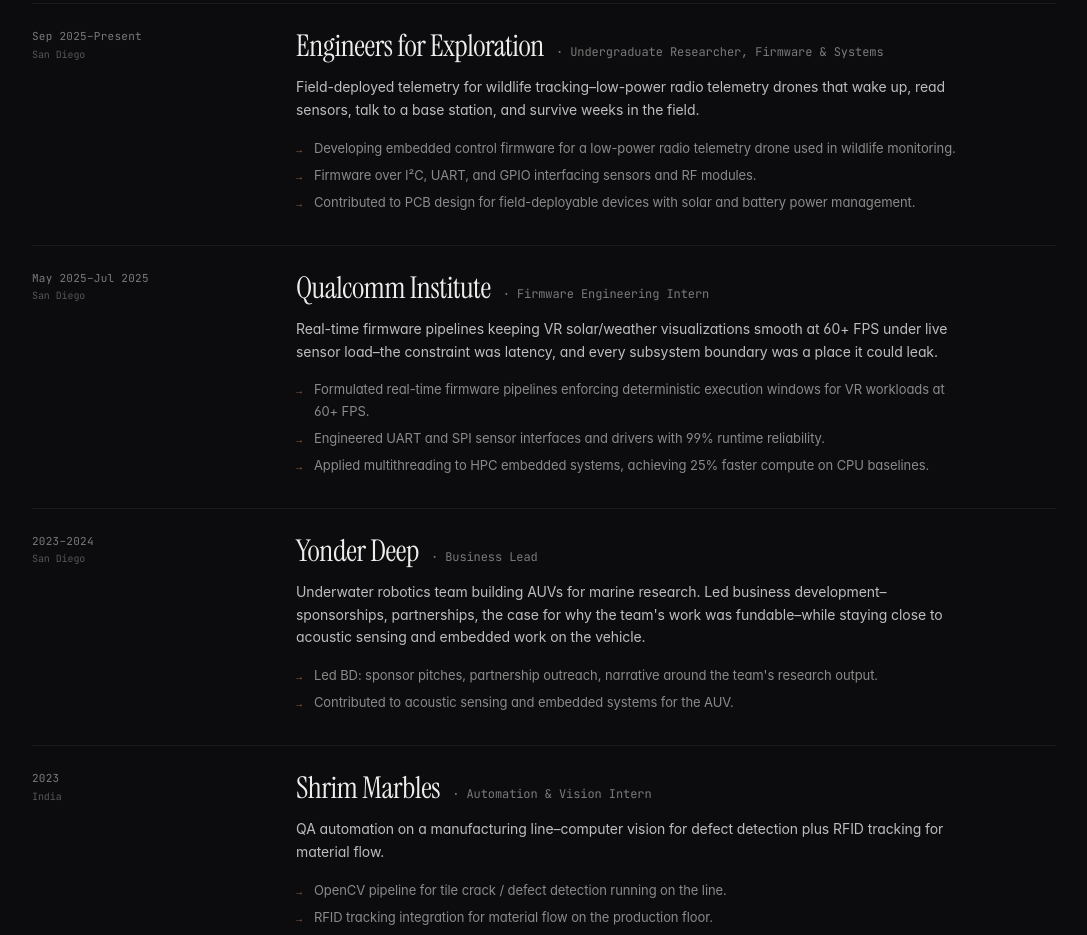
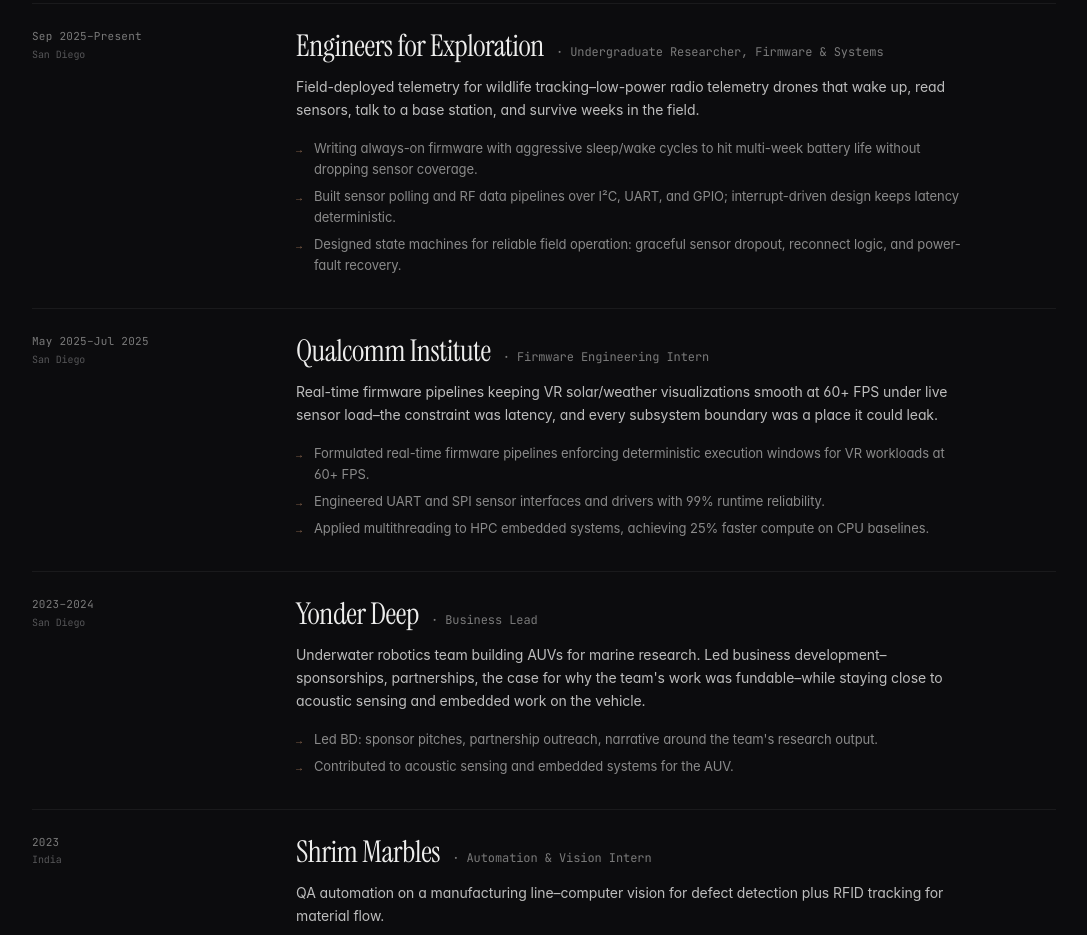
Before and after one commit to sidhantsinghvi/portfolio, a Next.js app: page / in a window 1280 px wide. Shown: the part 1380-2315 px from the top of the page, without its empty margins (96-1183 px from the left). Built offline with nearby package versions, Linux system fonts and the light colour scheme.

Commit message:
Reframe E4E bullets toward firmware/software over hardware

```diff
--- a/data/portfolio.ts
+++ b/data/portfolio.ts
@@ -40,9 +40,9 @@ export const EXPERIENCES = [
     summary:
       "Field-deployed telemetry for wildlife tracking–low-power radio telemetry drones that wake up, read sensors, talk to a base station, and survive weeks in the field.",
     bullets: [
-      "Developing embedded control firmware for a low-power radio telemetry drone used in wildlife monitoring.",
-      "Firmware over I²C, UART, and GPIO interfacing sensors and RF modules.",
-      "Contributed to PCB design for field-deployable devices with solar and battery power management.",
+      "Writing always-on firmware with aggressive sleep/wake cycles to hit multi-week battery life without dropping sensor coverage.",
+      "Built sensor polling and RF data pipelines over I²C, UART, and GPIO; interrupt-driven design keeps latency deterministic.",
+      "Designed state machines for reliable field operation: graceful sensor dropout, reconnect logic, and power-fault recovery.",
     ],
   },
   {
```
